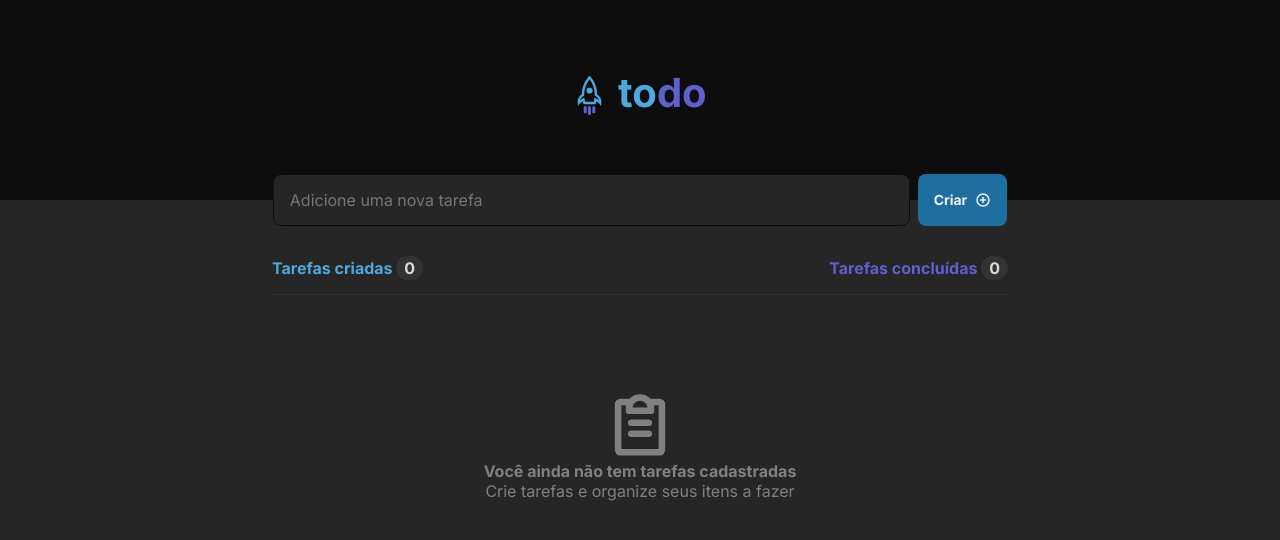
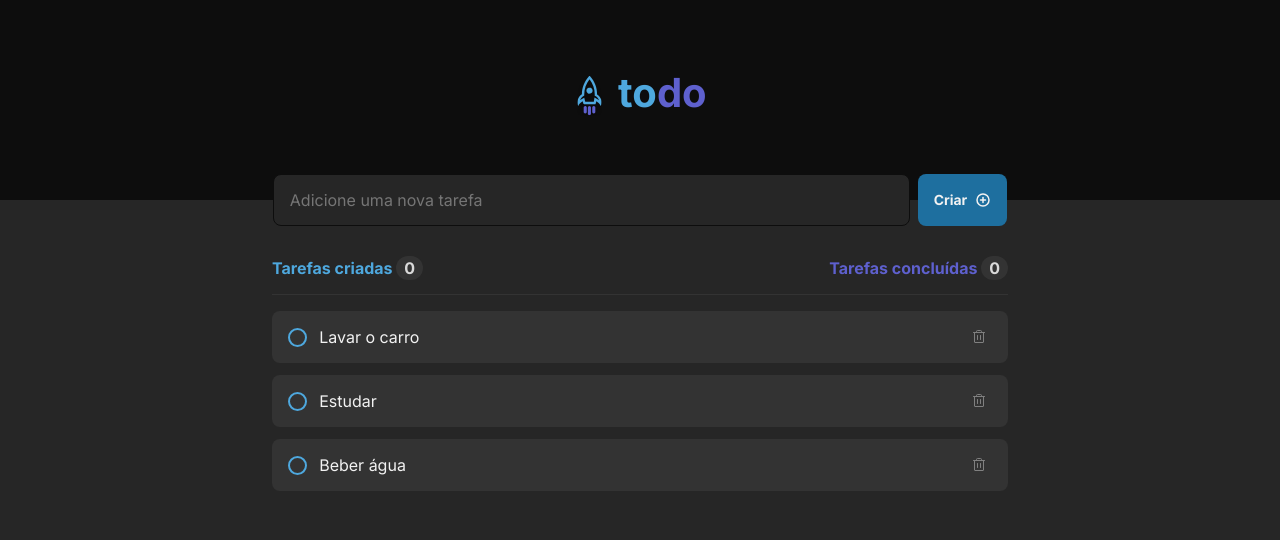
Before and after one commit to marcelovdsm/project-todo-list, a React (Vite) app in the folder todo-list/: page / in a window 1280 px wide. Shown: the top 540 px of the page. Built offline with nearby package versions, Linux system fonts and the light colour scheme.

Commit message:
Tasks Added

```diff
--- a/todo-list/src/components/Task.module.css
+++ b/todo-list/src/components/Task.module.css
@@ -88,3 +88,48 @@
   margin-top: 6rem;
   color: var(--gray-300);
 }
+
+.taskList {
+  display: flex;
+  flex-direction: column;
+  gap: 0.75rem;
+  margin-top: 1rem;
+}
+
+.tasks {
+  display: flex;
+  align-items:center;
+  background: var(--gray-400);
+  color: var(--gray-100);
+  width: 46rem;
+  height: auto;
+  padding: 1rem;
+  border-radius: 8px;
+  gap: 0.75rem;
+}
+
+.tasks input[type="checkbox"]{
+  appearance: none;
+  width: 1.2rem;
+  height: 1.2rem;
+  border: 2px solid var(--blue);
+  border-radius: 999px;
+}
+
+.tasks input[type="checkbox"]:checked {
+  background: var(--purple-dark);
+  border: 2px solid var(--purple-dark);
+
+}
+
+.tasks p {
+  width: 40rem;
+}
+
+.trash {
+  color: var(--gray-300);
+}
+
+.trash:hover {
+  color: var(--danger);
+}
--- a/todo-list/src/components/Task.tsx
+++ b/todo-list/src/components/Task.tsx
@@ -1,7 +1,56 @@
+import { ObjectHTMLAttributes } from 'react'
 import styles from './Task.module.css'
-import { PlusCircle, ClipboardText } from "phosphor-react"
+import { PlusCircle, ClipboardText, Trash } from "phosphor-react"
 
 export const Task = () => {
+
+interface tasks {
+  id: number
+  content: string
+}
+
+  const tasks = [
+    {
+      id: 1,
+      content: 'Lavar o carro'
+    },
+    {
+      id: 2,
+      content: 'Estudar'
+    },
+    {
+      id: 3,
+      content: 'Beber água'
+    }
+  ]
+
+  function taskList(tasks:Array<tasks>) {
+    if(tasks.length > 0) {
+      return(
+        <div className={styles.taskList}>
+          {tasks.map((task, i) => {
+            i = task.id
+            return (
+              <div key={i} className={styles.tasks}>
+                <input type="checkbox" />
+                <p key={i}>{task.content}</p>
+                <Trash className={styles.trash}/>
+              </div>
+            )
+          })}
+        </div>
+      )
+    } else {
+      return(
+        <div className={styles.emptyTaskList}>
+          <ClipboardText size={70} weight="bold" />
+          <p><strong>Você ainda não tem tarefas cadastradas</strong></p>
+          <p>Crie tarefas e organize seus itens a fazer</p>
+        </div>
+      )
+    }
+  }
+
   return(
     <article className={styles.task}>
       <div className={styles.addTask}>
@@ -10,17 +59,12 @@ export const Task = () => {
       </div>
 
       <div className={styles.taskMain}>
-        <div className={styles.tasks}>
+        <div className={styles.task}>
           <div className={styles.taskHeader}>
             <p>Tarefas criadas <span>0</span></p>
             <p>Tarefas concluídas <span>0</span></p>
           </div>
-
-          <div className={styles.emptyTaskList} isVisible={true}>
-            <ClipboardText size={70} weight="bold" />
-            <p><strong>Você ainda não tem tarefas cadastradas</strong></p>
-            <p>Crie tarefas e organize seus itens a fazer</p>
-          </div>
+          {taskList(tasks)}
         </div>
       </div>
 
```
